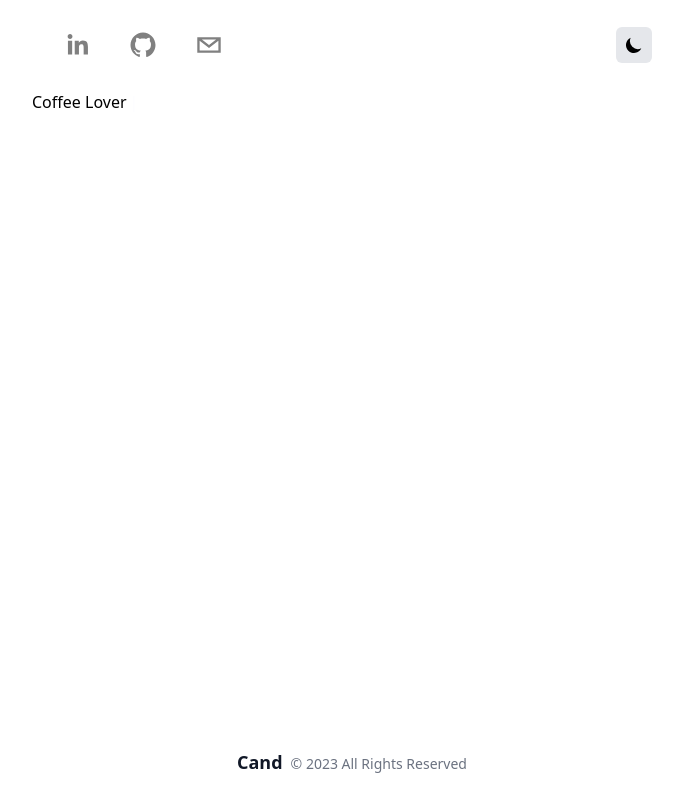
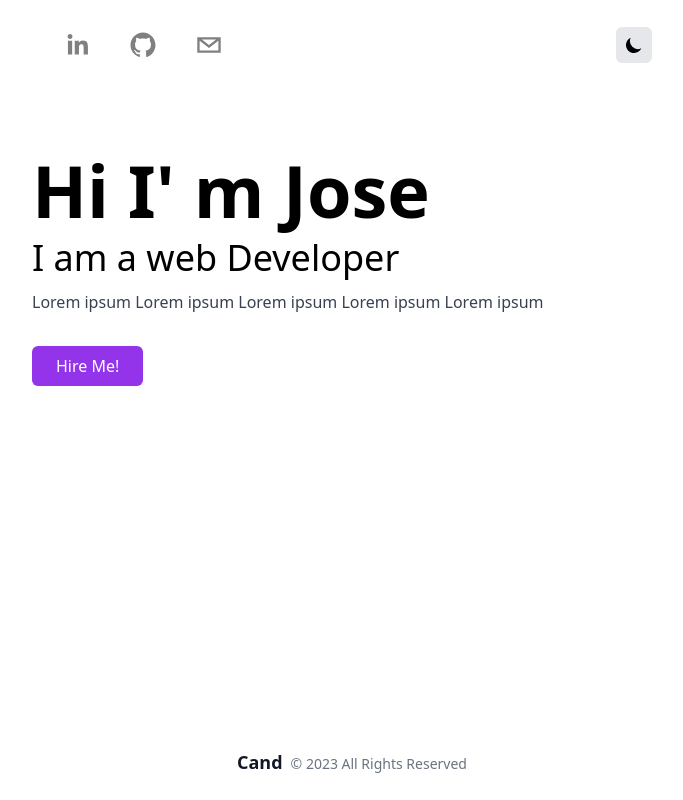
Before and after one commit to jmdc89/NextJSPortfoliov2, a Next.js app: page / in a window 1280 px wide. Shown: the whole page, without its empty margins (288-971 px from the left). Built offline with nearby package versions, Linux system fonts and the light colour scheme.

Commit message:
dark mode bug
test

```diff
--- a/sections/Hero.js
+++ b/sections/Hero.js
@@ -1,34 +1,34 @@
-// import Button from "@/components/Button"
+import Button from "@/components/Button"
 import {Cursor, useTypewriter} from "react-simple-typewriter";
 
 const Hero = () => {
 
-  const [text, count] = useTypewriter({
-      words: [
-        "Hi, The name's Jose",
-        "Coffee Lover",
-        "Code lover"
-      ],
-      loop: true,
-      delay: 2000,
-  });
+  // const [text, count] = useTypewriter({
+  //     words: [
+  //       "Hi, The name's Jose",
+  //       "Coffee Lover",
+  //       "Code lover"
+  //     ],
+  //     loop: true,
+  //     delay: 2000,
+  // });
 
   return (
-    // <section className="mt-16">
-    //   <h1 className="text-7xl font-bold">Hi I' m Jose</h1>
-    //   <h3 className="text-4xl my-3">I am a web Developer</h3>
-    //   <p className="text-gray-700 mb-8">Lorem ipsum Lorem ipsum Lorem ipsum Lorem ipsum Lorem ipsum</p>
-    //   <Button
-    //     className="bg-purple-600 text-white px-6"
-    //   >Hire Me!</Button>
-    // </section>
+    <section className="mt-16">
+      <h1 className="text-7xl font-bold">Hi I' m Jose</h1>
+      <h3 className="text-4xl my-3">I am a web Developer</h3>
+      <p className="text-gray-700 mb-8">Lorem ipsum Lorem ipsum Lorem ipsum Lorem ipsum Lorem ipsum</p>
+      <Button
+        className="bg-purple-600 text-white px-6"
+      >Hire Me!</Button>
+    </section>
 
-    <div>
-      <h1>
-        <span>{text}</span>
-        <Cursor cursorColor="blue" />
-      </h1>
-    </div>
+    // <div>
+    //   <h1>
+    //     <span>{text}</span>
+    //     <Cursor cursorColor="blue" />
+    //   </h1>
+    // </div>
 
   )
 }
--- a/styles/globals.css
+++ b/styles/globals.css
@@ -5,6 +5,7 @@
 
 @layer base {
     body {
-        @apply max-w-2xl mx-auto px-4
-    }
+        @apply max-w-2xl mx-auto px-4;
+        /* @apply dark:bg-blue bg:yellow */
+        }
 }
```
Also changed, not shown: pages/index.js (line endings or trailing spaces).
